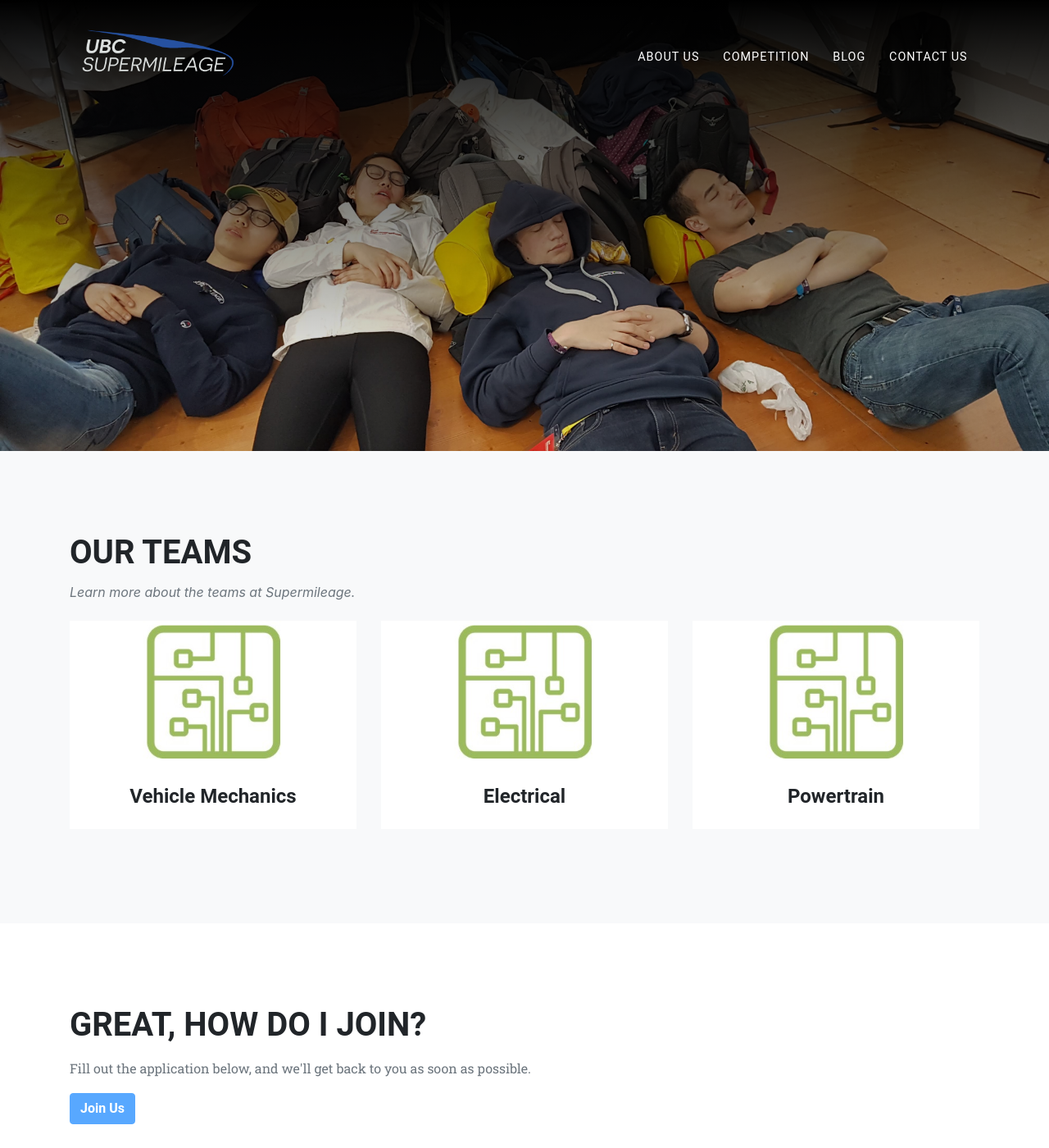
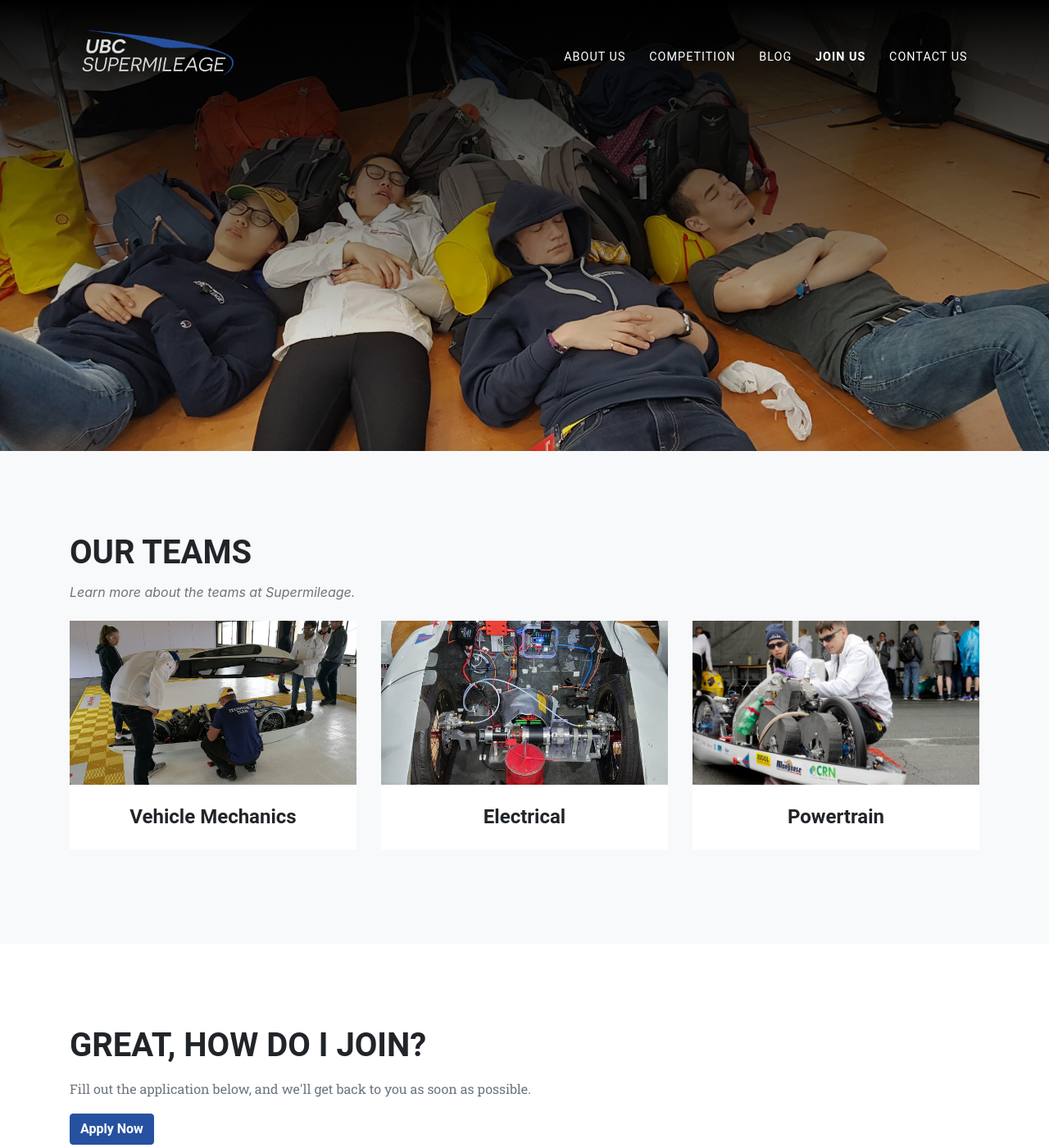
Before and after one commit to supermileage/supermileage.github.io, a Jekyll site: the page built from joinus.html, in a window 1280 px wide and 1400 px high. Shown: the whole window at 82% size. Built offline with Jekyll 4.4.1, drawn with Linux system fonts in a browser that asks for light colours; some web fonts are replaced.

Commit message:
Updated join page.

```diff
--- a/_sass/layout/_modal.scss
+++ b/_sass/layout/_modal.scss
@@ -1,19 +1,22 @@
-// Styling for the portfolio section
+// Styling for the modal section
 #modal {
   .img-fluid {
+    object-fit: cover;
+    width: 100%;
     min-height: 150px;
     max-height: 200px;
   }
-  .portfolio-item {
+  .modal-item {
     right: 0;
     margin: 0 0 15px;
-    .portfolio-link {
+    .modal-link {
       position: relative;
       display: block;
+      background-color: $white;
       max-width: 400px;
       margin: 0 auto;
       cursor: pointer;
-      .portfolio-hover {
+      .modal-hover {
         position: absolute;
         width: 100%;
         height: 100%;
@@ -25,7 +28,7 @@
         &:hover {
           opacity: 1;
         }
-        .portfolio-hover-content {
+        .modal-hover-content {
           font-size: 20px;
           position: absolute;
           top: 50%;
@@ -44,7 +47,7 @@
         }
       }
     }
-    .portfolio-caption {
+    .modal-caption {
       max-width: 400px;
       margin: 0 auto;
       padding: 25px;
@@ -67,7 +70,7 @@
   }
 }
 
-.portfolio-modal {
+.modal {
   .modal-dialog {
     margin: 1rem;
     max-width: 100vw;
@@ -137,7 +140,7 @@
 }
 
 @media (min-width: 1024px) {
-  .portfolio-modal {
+  .modal {
     .modal-dialog {
       margin: 1rem 8rem 1rem 8rem;
     }
@@ -145,7 +148,7 @@
 }
 
 @media (min-width: 1216px) {
-  .portfolio-modal {
+  .modal {
     .modal-dialog {
       margin: 1rem 12rem 1rem 12rem;
     }
@@ -153,7 +156,7 @@
 }
 
 @media (min-width: 1408px) {
-  .portfolio-modal {
+  .modal {
     .modal-dialog {
       margin: 1rem 20rem 1rem 20rem;
     }
@@ -162,7 +165,7 @@
 
 @media (min-width: 767px) {
   #portfolio {
-    .portfolio-item {
+    .modal-item {
       margin: 0 0 30px;
     }
   }
--- a/aboutus.html
+++ b/aboutus.html
@@ -3,7 +3,6 @@
 hero_image: team.jpg
 permalink: /aboutus/
 ---
-
 <section class="page-section" id="about">
   <div class="container">
     <div class="row">
--- a/admin/config.yml
+++ b/admin/config.yml
@@ -31,4 +31,4 @@
             widget: "list"
             fields:
               - {label: "Name", name: "name", widget: "string"}
-              - {label: "Link", name: "link", widget: "string"}
+              - {label: "Link", name: "url", widget: "string"}
--- a/joinus.html
+++ b/joinus.html
@@ -15,42 +15,45 @@
       </div>
     </div>
     <div class="row">
-      <div class="col-lg-4 col-md-12 portfolio-item">
-        <a class="portfolio-link" data-toggle="modal" href="#vmech">
-          <div class="portfolio-hover">
-            <div class="portfolio-hover-content">
+      <div class="col-lg-4 col-md-12 modal-item">
+        <a class="modal-link" data-toggle="modal" href="#vmech">
+          <div class="modal-hover">
+            <div class="modal-hover-content">
               Learn More
             </div>
           </div>
-          <img class="img-fluid" src={{ "static/img/Electrical Divison Photo.jpg" | relative_url }} alt="" />
+          <img class="img-fluid" src={{
+            "static/img/vehicle mechanics photo.jpg" | relative_url }} alt="" />
         </a>
-        <div class="portfolio-caption">
+        <div class="modal-caption">
           <h4>Vehicle Mechanics</h4>
         </div>
       </div>
-      <div class="col-lg-4 col-md-12 portfolio-item">
-        <a class="portfolio-link" data-toggle="modal" href="#electrical">
-          <div class="portfolio-hover">
-            <div class="portfolio-hover-content">
+      <div class="col-lg-4 col-md-12 modal-item">
+        <a class="modal-link" data-toggle="modal" href="#electrical">
+          <div class="modal-hover">
+            <div class="modal-hover-content">
               Learn More
             </div>
           </div>
-          <img class="img-fluid" src={{ "static/img/Electrical Divison Photo.jpg" | relative_url }} alt="" />
+          <img class="img-fluid" src={{
+            "static/img/electrical division photo.jpg" | relative_url }} alt="" />
         </a>
-        <div class="portfolio-caption">
+        <div class="modal-caption">
           <h4>Electrical</h4>
         </div>
       </div>
-      <div class="col-lg-4 col-md-12 portfolio-item">
-        <a class="portfolio-link" data-toggle="modal" href="#powertrain">
-          <div class="portfolio-hover">
-            <div class="portfolio-hover-content">
+      <div class="col-lg-4 col-md-12 modal-item">
+        <a class="modal-link" data-toggle="modal" href="#powertrain">
+          <div class="modal-hover">
+            <div class="modal-hover-content">
               Learn More
             </div>
           </div>
-          <img class="img-fluid" src={{ "static/img/Electrical Divison Photo.jpg" | relative_url }} alt="" />
+          <img class="img-fluid" src={{
+            "static/img/powertrain division photo.jpg" | relative_url }} alt="" />
         </a>
-        <div class="portfolio-caption">
+        <div class="modal-caption">
           <h4>Powertrain</h4>
         </div>
       </div>
@@ -73,14 +76,14 @@
     </div>
     <div class="row">
       <div class="col-lg-12">
-        <a href="https://google.com" class="btn btn-primary disabled">Join Us</a>
+        <a href="https://ubc.ca1.qualtrics.com/jfe/form/SV_eY6lEeilZcpNCVD" class="btn btn-primary">Apply Now</a>
       </div>
     </div>
   </div>
 </section>
 
 <!-- Modal 1 -->
-<div class="portfolio-modal modal fade" id="vmech" tabindex="-1" role="dialog" aria-hidden="true">
+<div class="modal modal fade" id="vmech" tabindex="-1" role="dialog" aria-hidden="true">
   <div class="modal-dialog">
     <div class="modal-content">
       <div class="close-modal" data-dismiss="modal">
@@ -92,12 +95,10 @@
         <div class="row">
           <div class="col-lg-8 mx-auto">
             <div class="modal-body">
-              <!-- Project Details Go Here -->
               <h2 class="text-uppercase">Vehicle Mechanics</h2>
-              <p class="item-intro text-muted">In the rear, with the gear</p>
-              <!-- <img class="img-fluid d-block mx-auto" src="static/img/UBCST-Proto-2.svg" alt="" /> -->
               <p>
-                  Vehicle Mechanics in charge of both the design and manufacture of key external and internal structural parts such as:
+                Vehicle Mechanics in charge of both the design and manufacture
+                of key external and internal structural parts such as:
               </p>
               <ol>
                 <li>
@@ -116,6 +117,36 @@
                   Safety features: Harness, Firewall &amp; Roll Bar
                 </li>
               </ol>
+
+              <h3 class="text-uppercase">Projects</h3>
+              <h5>Urban Shell Design</h5>
+              <p>
+                Designing a new Urban vehicle aerodynamic shell that has very low drag and is structurally rigid
+                .Incorporates vehicle aerodynamics, rapid prototyping and verification tests. Prototyping and
+                verification tests include wind tunnel model testing and fluid dynamics simulations using STAR-CCM.
+              </p>
+              <h5>Steering Redesign</h5>
+              <p>
+                Comprehensive, ground up steering system redesign. Must account for wheel alignment, driver
+                accomodation, and geometry constraints imposed by the shell and chassis.
+              </p>
+              <h5>Foot-Actuated Brakes</h5>
+              <p>
+                Due to a new rule for the Shell Eco-Marathon competition, a new foot-actuated brake system must be
+                implemented for our Prototype vehicle. The project will focus on creating a system that complies with
+                competition rules, is lightweight, and the driver can easily use.
+              </p>
+              <h5>Composite Roll Bar</h5>
+              <p>This year we will be designing a new rollbar for our Prototype vehicle that will be made from composite
+                material. If a feasible design is developed, then the rollbar will be manufactured. If not found
+                feasible, the rollbar will instead be made from another type of material (eg. aluminum) with a different
+                design.
+              </p>
+              <h5>New Honeycomb Chassis</h5>
+              <p>Designing a new lightweight chassis for a Prototype vehicle using composite material such as carbon
+                fiber and Nomex honeycomb. Includes physical and virtual testing such as destructive stress tests and
+                ANSYS ACP.
+              </p>
               <button class="btn btn-primary" data-dismiss="modal" type="button">
                 <i class="fas fa-times"></i>
                 Close
@@ -129,7 +160,7 @@
 </div>
 
 <!-- Modal 2 -->
-<div class="portfolio-modal modal fade" id="electrical" tabindex="-1" role="dialog" aria-hidden="true">
+<div class="modal modal fade" id="electrical" tabindex="-1" role="dialog" aria-hidden="true">
   <div class="modal-dialog">
     <div class="modal-content">
       <div class="close-modal" data-dismiss="modal">
@@ -141,17 +172,33 @@
         <div class="row">
           <div class="col-lg-8 mx-auto">
             <div class="modal-body">
-              <!-- Project Details Go Here -->
               <h2 class="text-uppercase">Electrical</h2>
-              <p class="item-intro text-muted">Tesla's Brainchild</p>
-              <!-- <img class="img-fluid d-block mx-auto" src="static/img/UBCST-Proto-2.svg" alt="" /> -->
               <p>
-                The Electrical Division is responsible for designing the electric
-                components of the vehicles and validation testing of all required
-                electrical systems. The main divisional goal for this year is to
-                complete the conversion of the Urban Concept Vehicle to be a battery
-                electric vehicle and to get the electrical systems of the car into
-                race condition.
+                The Electrical Division is responsible for designing the
+                electric components of the vehicles and validation testing of
+                all required electrical systems. The main divisional goal for
+                this year is to complete the conversion of the Urban Concept
+                Vehicle to be a battery electric vehicle and to get the
+                electrical systems of the car into race condition.
+              </p>
+
+              <h3 class="text-uppercase">Projects</h3>
+              <h5>PCB Design</h5>
+              <p>
+                Our internal components are mounted on custom PCBs, thus we're always looking to improve and refactor.
+              </p>
+              <h5>Starter Motor</h5>
+              <p>
+                To improve the efficiency of the car, we are always looking to reduce its weight. One of the ways we are
+                looking to achieve this is to replace the current starter motor on the Prototype Vehicle with a smaller
+                (lighter) one. Members completing this project will need to work closely with the Powertrain team. If
+                you have experience testing, characterizing, or designing motors, this project is for you.
+              </p>
+              <h5>Telemetry</h5>
+              <p>
+                Designing a robust telemetry system in order to know the state of the car by publishing real time data
+                from all the sensors within the vehicle to the cloud to be viewed from anywhere. This will allow data
+                driven decisions to be made for tuning, and increace performace and reliability.
               </p>
               <button class="btn btn-primary" data-dismiss="modal" type="button">
                 <i class="fas fa-times"></i>
@@ -166,7 +213,7 @@
 </div>
 
 <!-- Modal 3 -->
-<div class="portfolio-modal modal fade" id="powertrain" tabindex="-1" role="dialog" aria-hidden="true">
+<div class="modal modal fade" id="powertrain" tabindex="-1" role="dialog" aria-hidden="true">
   <div class="modal-dialog">
     <div class="modal-content">
       <div class="close-modal" data-dismiss="modal">
@@ -178,9 +225,29 @@
         <div class="row">
           <div class="col-lg-8 mx-auto">
             <div class="modal-body">
-              <!-- Project Details Go Here -->
               <h2 class="text-uppercase">Powertrain</h2>
-              <p class="item-intro text-muted">Trains, but powered (not really)</p>
+              <p>
+                Powertrain is responsible for the creation and transmission of
+                power to propel of our vehicles. This includes the design and
+                optimization of an internal combustion engine, speccing motors,
+                and constructing efficient drivetrains.
+              </p>
+
+              <h3 class="text-uppercase">Projects</h3>
+              <h5>Custom Camshafts</h5>
+              <p>
+                We are planning to design and manufacture four different cam shafts to optimize valve timing and engine
+                performance.
+              </p>
+              <h5>Wideband O2 Sensor</h5>
+              <p>
+                Integrating a wideband O2 sensor into our engine control unit. Be able to precisely control our air to
+                fuel ratio.
+              </p>
+              <h5>Drivetrain Weight Savings</h5>
+              <p>
+                Looking into component stuctures to reduce weight where possible.
+              </p>
               <button class="btn btn-primary" data-dismiss="modal" type="button">
                 <i class="fas fa-times"></i>
                 Close
```
Also changed, not shown: _data/navigation.yml (+2 -7 lines), index.html (+20 -17 lines), static/img/Electrical Divison Photo.jpg (deleted), static/img/electrical division photo.jpg (added), static/img/powertrain division photo.jpg (added), static/img/vehicle mechanics photo.jpg (added). Lines whose indentation alone changed are shown as unchanged.
